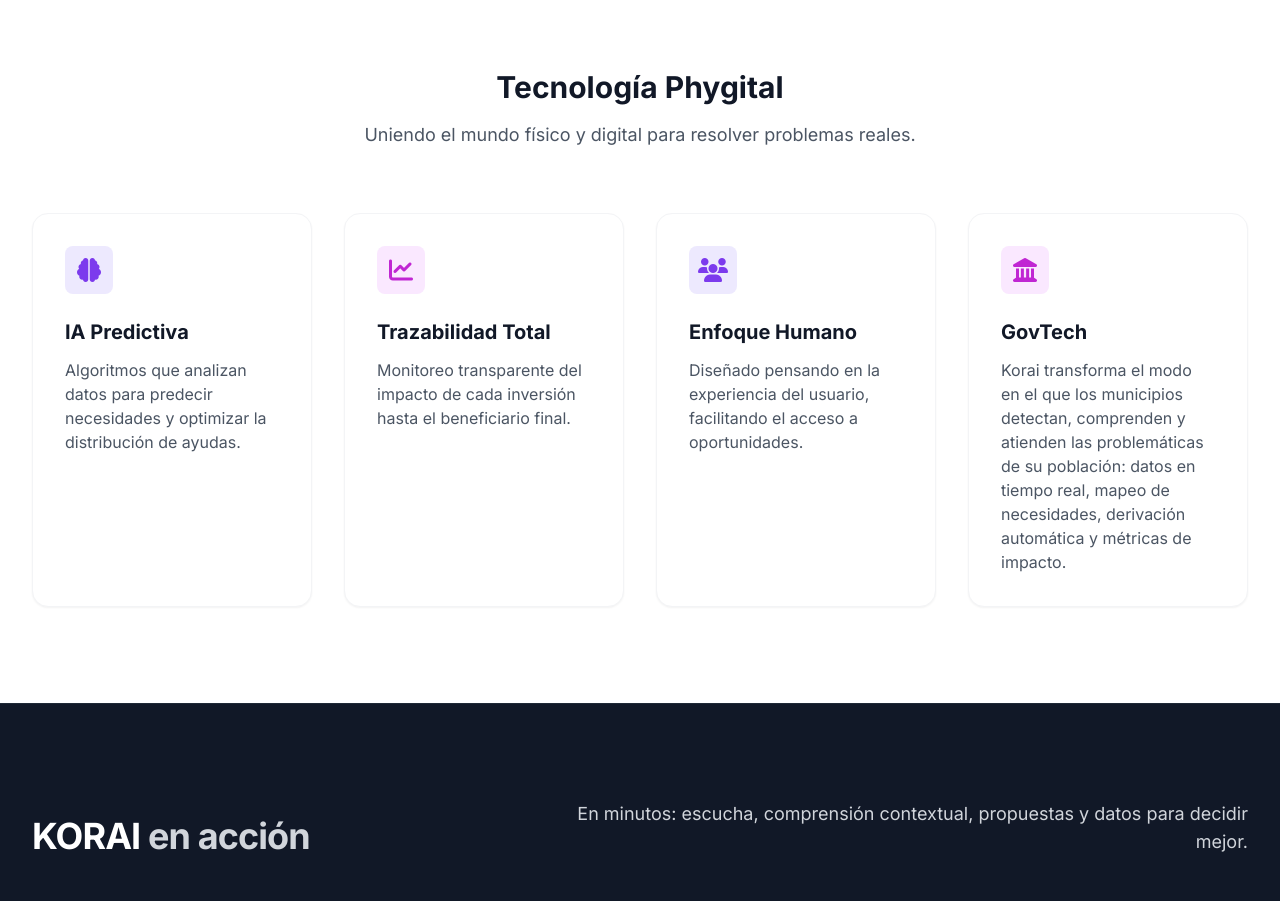
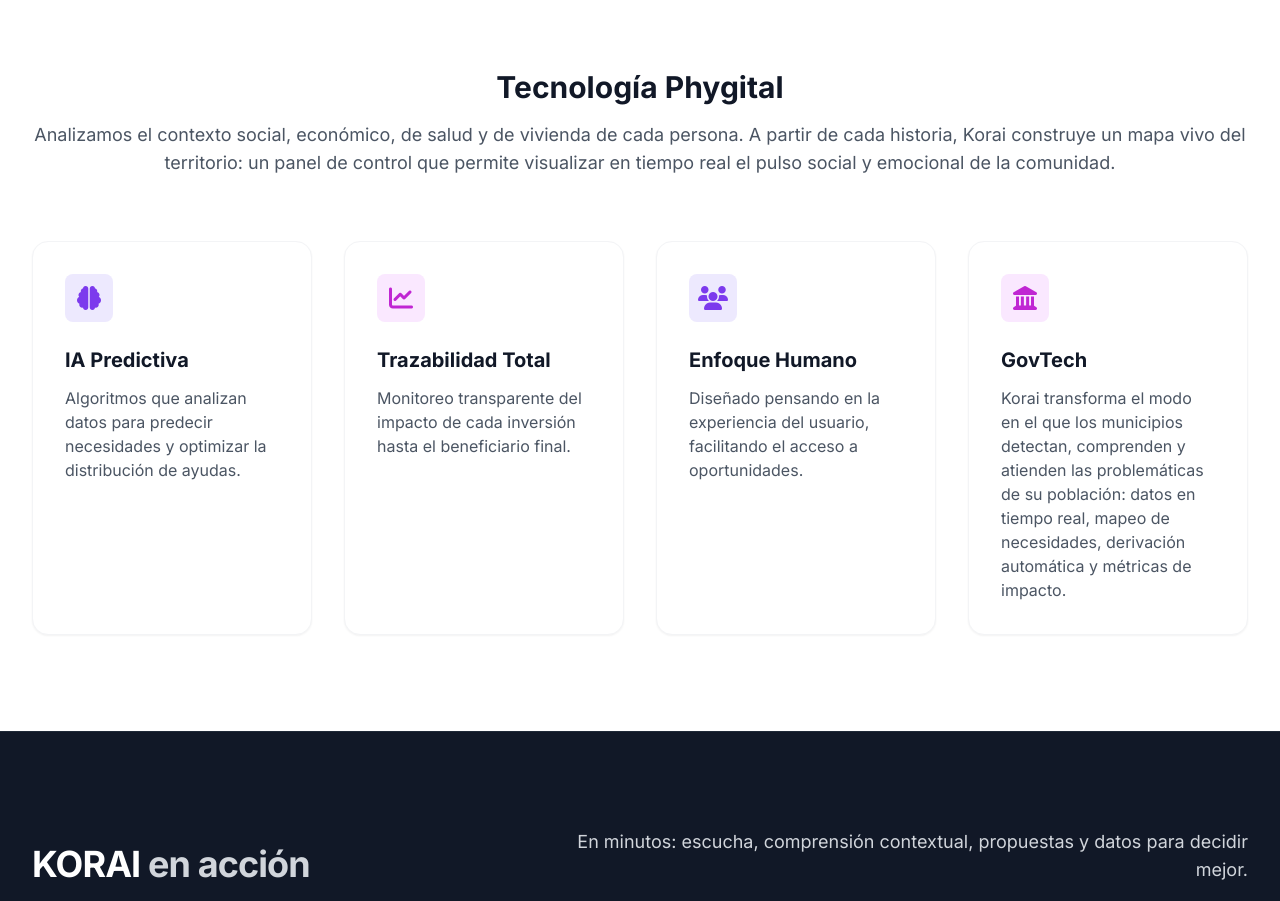
Before and after one commit to agustinajait/landingkorai, a plain HTML site: page index.html in a window 1280 px wide. Shown: the part 1560-2461 px from the top of the page. Drawn offline with nearby package versions, Linux system fonts and the light colour scheme.

Commit message:
Update index.html

```diff
--- a/index.html
+++ b/index.html
@@ -121,7 +121,7 @@
         <div class="max-w-7xl mx-auto px-4 sm:px-6 lg:px-8">
             <div class="text-center mb-16">
                 <h2 class="text-3xl font-bold text-gray-900">Tecnología Phygital</h2>
-                <p class="mt-4 text-lg text-gray-600">Uniendo el mundo físico y digital para resolver problemas reales.</p>
+                <p class="mt-4 text-lg text-gray-600">Analizamos el contexto social, económico, de salud y de vivienda de cada persona. A partir de cada historia, Korai construye un mapa vivo del territorio: un panel de control que permite visualizar en tiempo real el pulso social y emocional de la comunidad.</p>
             </div>
 
             <!-- SOLO se modifica el grid para permitir 4 en línea en desktop -->
```
